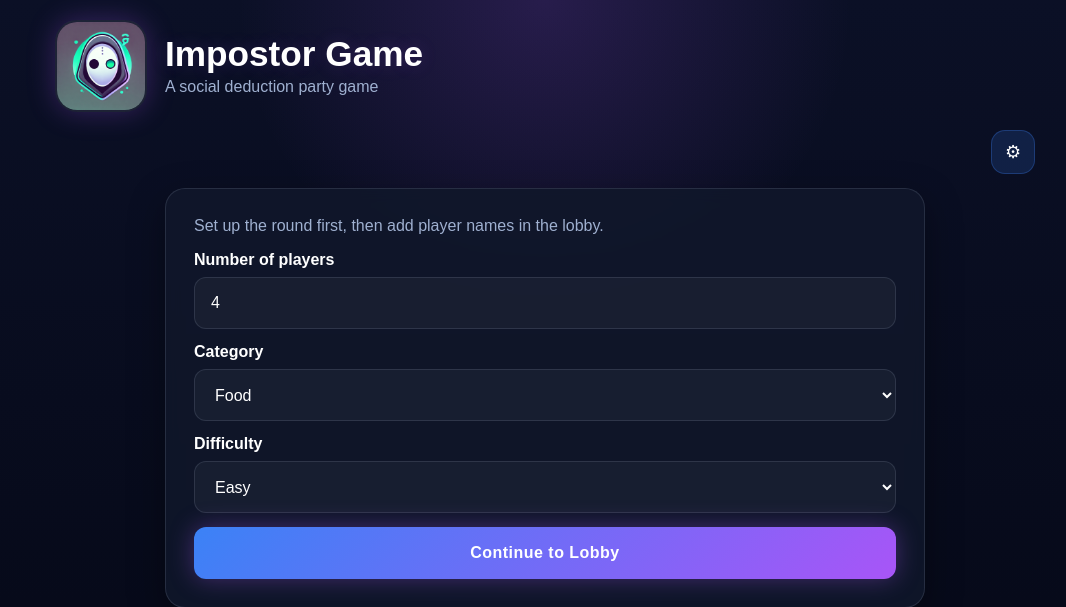
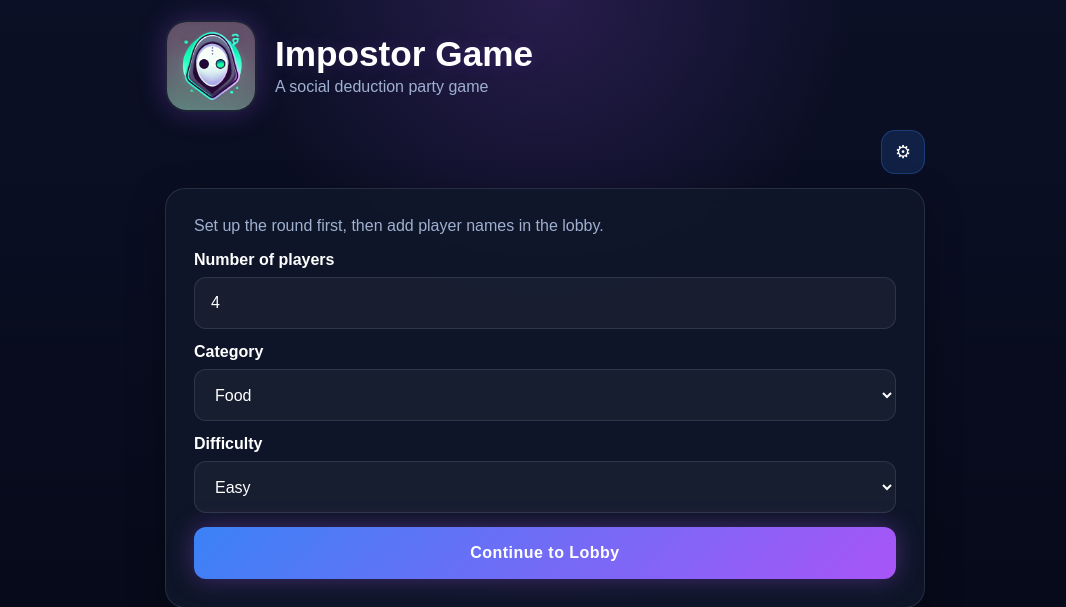
Before and after one commit to sccaaws/impostor-game, a Flask app: page / in a window 1280 px wide. Shown: the top 607 px of the page, without its empty margins (95-1161 px from the left). Run offline with Flask 3, Linux system fonts and the light colour scheme.

Commit message:
fixed logo and settings button position

```diff
--- a/static/style.css
+++ b/static/style.css
@@ -75,7 +75,7 @@ body {
 }
 
 .page-shell {
-  max-width: 980px;
+  max-width: 760px;
   margin: 0 auto;
 }
 
```
